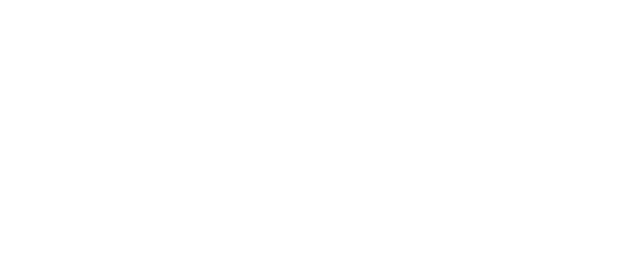
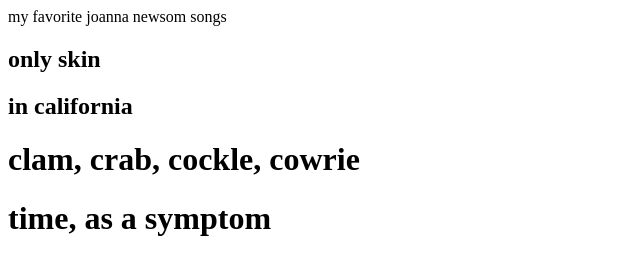
Before and after one commit to LaunchCodeAllhubs/js-assignment-4-html-me-something-hannahmihulka, a website: page index.html in a window 1280 px wide. Shown: the whole page, without its empty margins (0-640 px from the left). Drawn offline with Linux system fonts and the light colour scheme.

Commit message:
Update index.html

```diff
--- a/index.html
+++ b/index.html
@@ -1,8 +1,33 @@
 <!DOCTYPE html>
 <html>
-   <head>
-   </head>
-   <body>
-      <!-- Write your HTML in this file! -->
-   </body>
+<head>
+<title>my favorite joanna newsom songs</title>
+<meta name="viewport" content="width=device-width, initial-scale=1.0">
+</head>
+<body>
+
+  <main>my favorite joanna newsom songs</main>
+
+
+  <article>
+ <h1>
+ only skin
+  </h1>
+    <p>
+
+    </p>
+ </article>
+
+  <article>
+ <h1> in california
+ </h1>
+ </article>
+
+ <h1>
+   clam, crab, cockle, cowrie
+ </h1>
+  <h1>
+    time, as a symptom
+  </h1>
+</body>
 </html>
```
